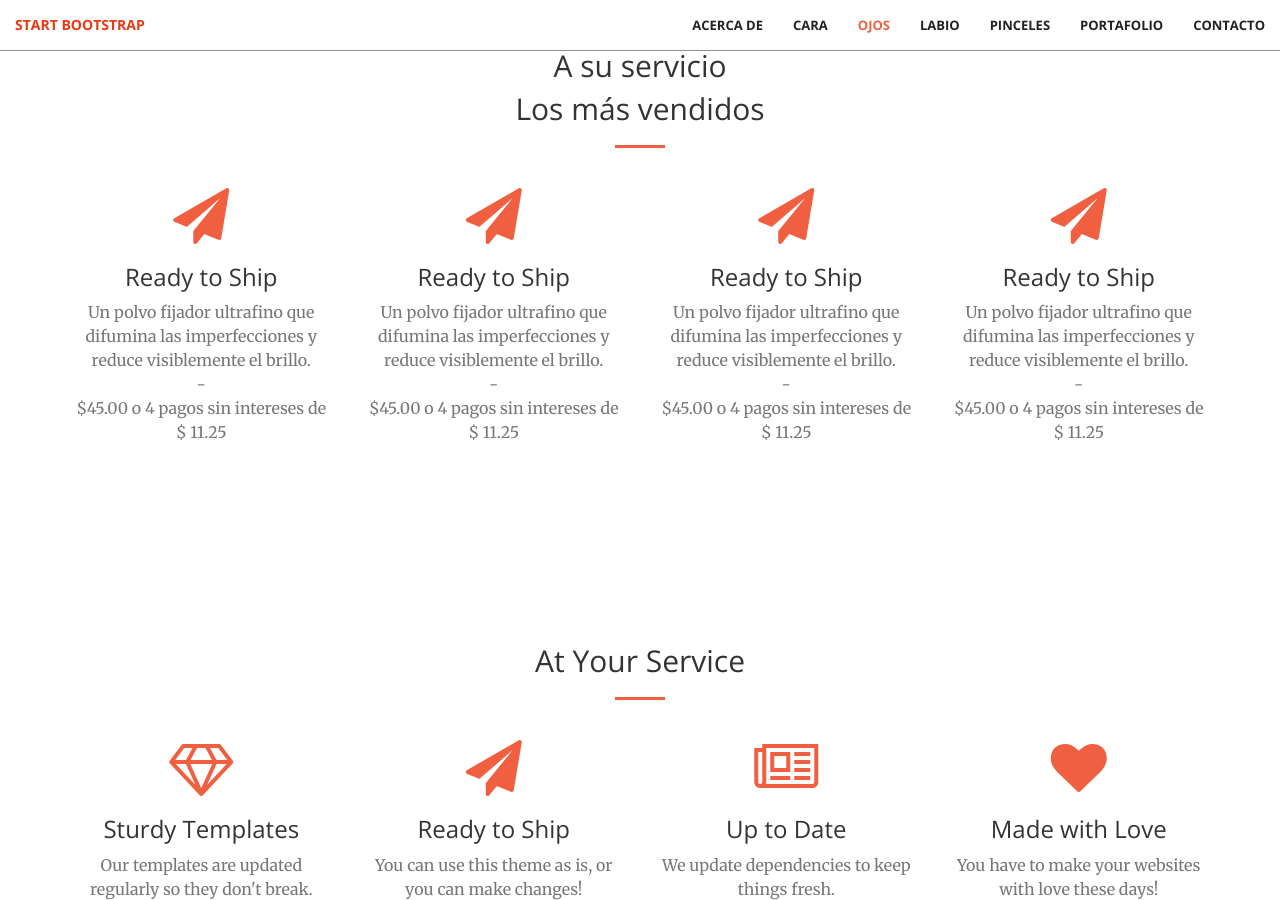
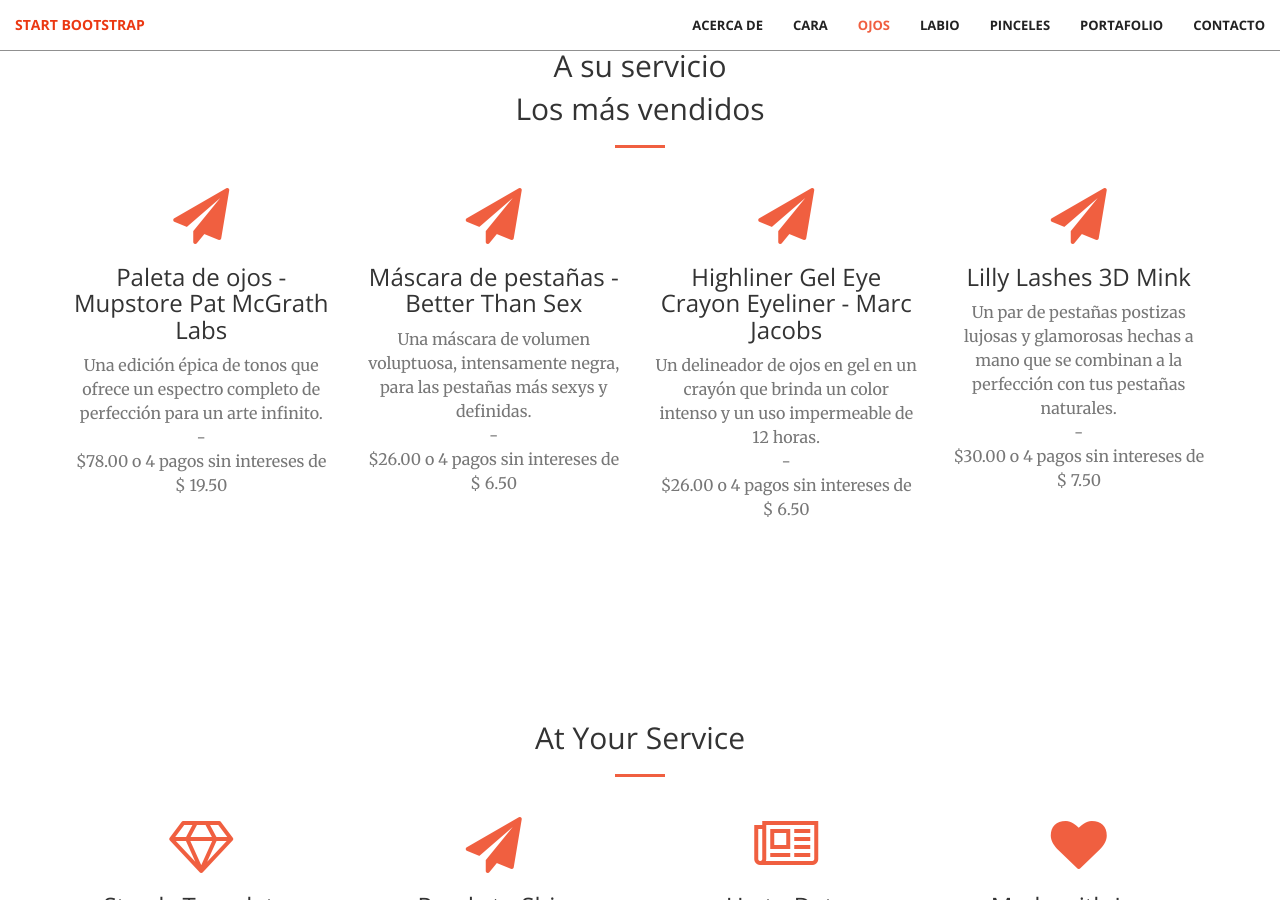
Before and after one commit to KatherineMerchanS/KatherineMerchanS.github.io, a Jekyll site: the page built from index.html, in a window 1280 px wide and 900 px high, scrolled down 1991 px. Built offline with Jekyll 4.4.1, drawn with Linux system fonts in a browser that asks for light colours.

Commit message:
Update ojos.html

```diff
--- a/_includes/ojos.html
+++ b/_includes/ojos.html
@@ -13,37 +13,37 @@
             <div class="col-lg-3 col-md-6 text-center">
                 <div class="service-box">
                     <i class="fa fa-4x fa-paper-plane wow bounceIn text-primary" data-wow-delay=".1s"></i>
-                    <h3>Ready to Ship</h3>
-                    <p class="text-muted">Un polvo fijador ultrafino que difumina las imperfecciones y reduce visiblemente el brillo.</p>
+                    <h3>Paleta de ojos - Mupstore Pat McGrath Labs</h3>
+                    <p class="text-muted">Una edición épica de tonos que ofrece un espectro completo de perfección para un arte infinito.</p>
                     <p class="text-muted">-</p>
-                    <p class="text-muted">$45.00 o 4 pagos sin intereses de $ 11.25</p>
+                    <p class="text-muted">$78.00 o 4 pagos sin intereses de $ 19.50</p>
                 </div>
             </div>
             <div class="col-lg-3 col-md-6 text-center">
                 <div class="service-box">
                     <i class="fa fa-4x fa-paper-plane wow bounceIn text-primary" data-wow-delay=".1s"></i>
-                    <h3>Ready to Ship</h3>
-                    <p class="text-muted">Un polvo fijador ultrafino que difumina las imperfecciones y reduce visiblemente el brillo.</p>
+                    <h3>Máscara de pestañas - Better Than Sex</h3>
+                    <p class="text-muted">Una máscara de volumen voluptuosa, intensamente negra, para las pestañas más sexys y definidas.</p>
                     <p class="text-muted">-</p>
-                    <p class="text-muted">$45.00 o 4 pagos sin intereses de $ 11.25</p>
+                    <p class="text-muted">$26.00 o 4 pagos sin intereses de $ 6.50</p>
                 </div>
             </div>
             <div class="col-lg-3 col-md-6 text-center">
                 <div class="service-box">
                     <i class="fa fa-4x fa-paper-plane wow bounceIn text-primary" data-wow-delay=".1s"></i>
-                    <h3>Ready to Ship</h3>
-                    <p class="text-muted">Un polvo fijador ultrafino que difumina las imperfecciones y reduce visiblemente el brillo.</p>
+                    <h3>Highliner Gel Eye Crayon Eyeliner - Marc Jacobs</h3>
+                    <p class="text-muted">Un delineador de ojos en gel en un crayón que brinda un color intenso y un uso impermeable de 12 horas.</p>
                     <p class="text-muted">-</p>
-                    <p class="text-muted">$45.00 o 4 pagos sin intereses de $ 11.25</p>
+                    <p class="text-muted">$26.00 o 4 pagos sin intereses de $ 6.50</p>
                 </div>
             </div>
             <div class="col-lg-3 col-md-6 text-center">
                 <div class="service-box">
                     <i class="fa fa-4x fa-paper-plane wow bounceIn text-primary" data-wow-delay=".1s"></i>
-                    <h3>Ready to Ship</h3>
-                    <p class="text-muted">Un polvo fijador ultrafino que difumina las imperfecciones y reduce visiblemente el brillo.</p>
+                    <h3>Lilly Lashes 3D Mink</h3>
+                    <p class="text-muted">Un par de pestañas postizas lujosas y glamorosas hechas a mano que se combinan a la perfección con tus pestañas naturales.</p>
                     <p class="text-muted">-</p>
-                    <p class="text-muted">$45.00 o 4 pagos sin intereses de $ 11.25</p>
+                    <p class="text-muted">$30.00 o 4 pagos sin intereses de $ 7.50</p>
                 </div>
             </div>
         </div>
```
